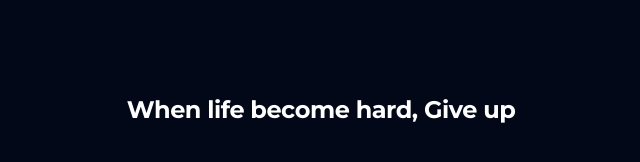
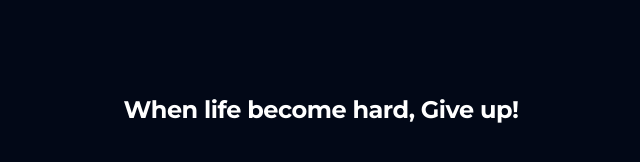
Before and after one commit to iammurali/ddos, a Next.js app: page /2 in a window 1280 px wide. Shown: the part 290-452 px from the top of the page, without its empty margins (319-959 px from the left). Built offline with nearby package versions, Linux system fonts and the light colour scheme.

Commit message:
add quote

```diff
--- a/app/2/page.tsx
+++ b/app/2/page.tsx
@@ -14,7 +14,7 @@ export default function TWO() {
           text="Remember, every failure is just a step towards your next epic disaster."
         /> */}
       <BlurIn
-      word="When life become hard, Give up"
+      word="When life become hard, Give up!"
       className="text-lg font-bold text-black dark:text-white"
     />
       {/* <BlurFade delay={0.25} inView>
```
